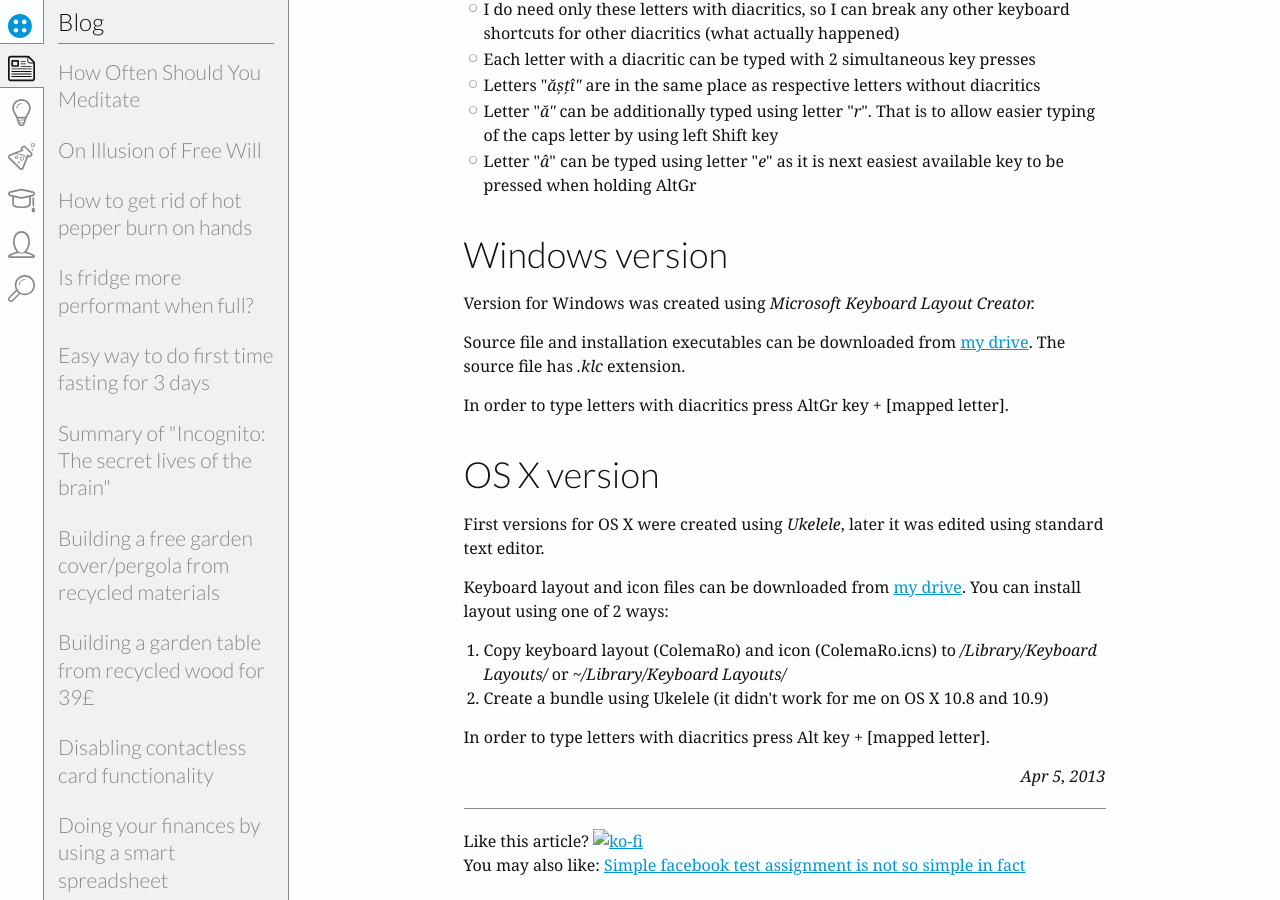
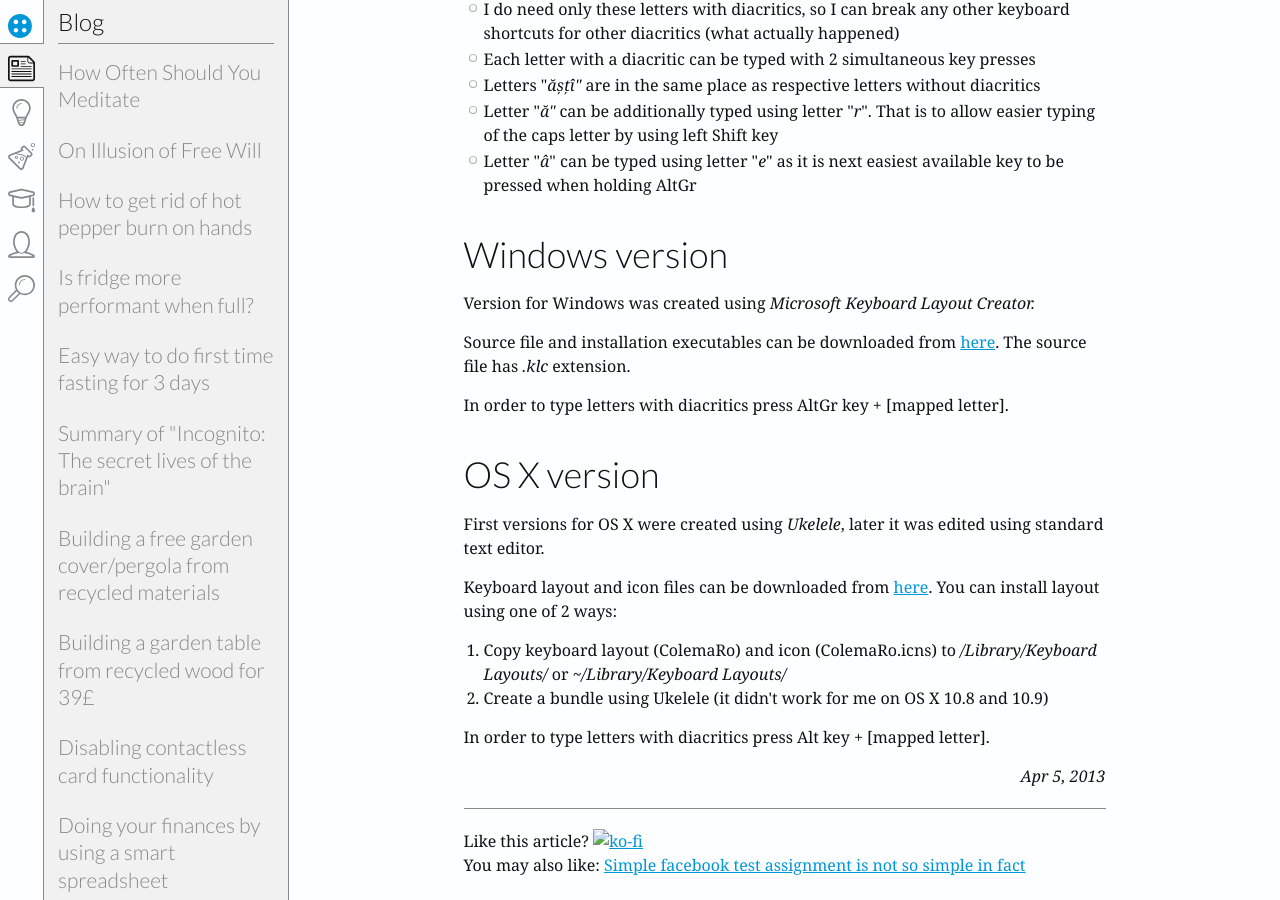
Before and after one commit to bumbu/bumbu.github.io, a Jekyll site: the page built from _posts/2013-04-05-better-colemak-for-romanian-language.md, in a window 1280 px wide and 900 px high, scrolled down 943 px. Built offline with Jekyll 4.4.1, drawn with Linux system fonts in a browser that asks for light colours; some web fonts are replaced.

Commit message:
Update colemaro download links for Windows and OS X versions

```diff
--- a/_posts/2013-04-05-better-colemak-for-romanian-language.md
+++ b/_posts/2013-04-05-better-colemak-for-romanian-language.md
@@ -31,14 +31,14 @@ The idea behind such positioning is:
 <h2>Windows version</h2>
 Version for Windows was created using <em>Microsoft Keyboard Layout Creator.</em>
 
-Source file and installation executables can be downloaded from <a href="http://goo.gl/IE2Iz">my drive</a>. The source file has <em>.klc</em> extension.
+Source file and installation executables can be downloaded from <a href="https://mega.nz/file/cZQ2iTjR#FNTGC-oQm4Oq0Cpo5ODR2Y2MbYgOEjtI-V94cfIrfzQ">here</a>. The source file has <em>.klc</em> extension.
 
 In order to type letters with diacritics press AltGr key + [mapped letter].
 
 <h2>OS X version</h2>
 First versions for OS X were created using <em>Ukelele</em>, later it was edited using standard text editor.
 
-Keyboard layout and icon files can be downloaded from <a href="http://goo.gl/9Q5uiu" target="_blank">my drive</a>. You can install layout using one of 2 ways:
+Keyboard layout and icon files can be downloaded from <a href="https://mega.nz/file/JdgXyZJL#fgl9NcMPrRuxNexjr542TTGR-ApD7Sm0odo_1LnR178" target="_blank">here</a>. You can install layout using one of 2 ways:
 <ol>
 	<li>Copy keyboard layout (ColemaRo) and icon (ColemaRo.icns) to <em>/Library/Keyboard Layouts/</em> or <em>~/Library/Keyboard Layouts/</em></li>
 	<li>Create a bundle using Ukelele (it didn't work for me on OS X 10.8 and 10.9)</li>
```
